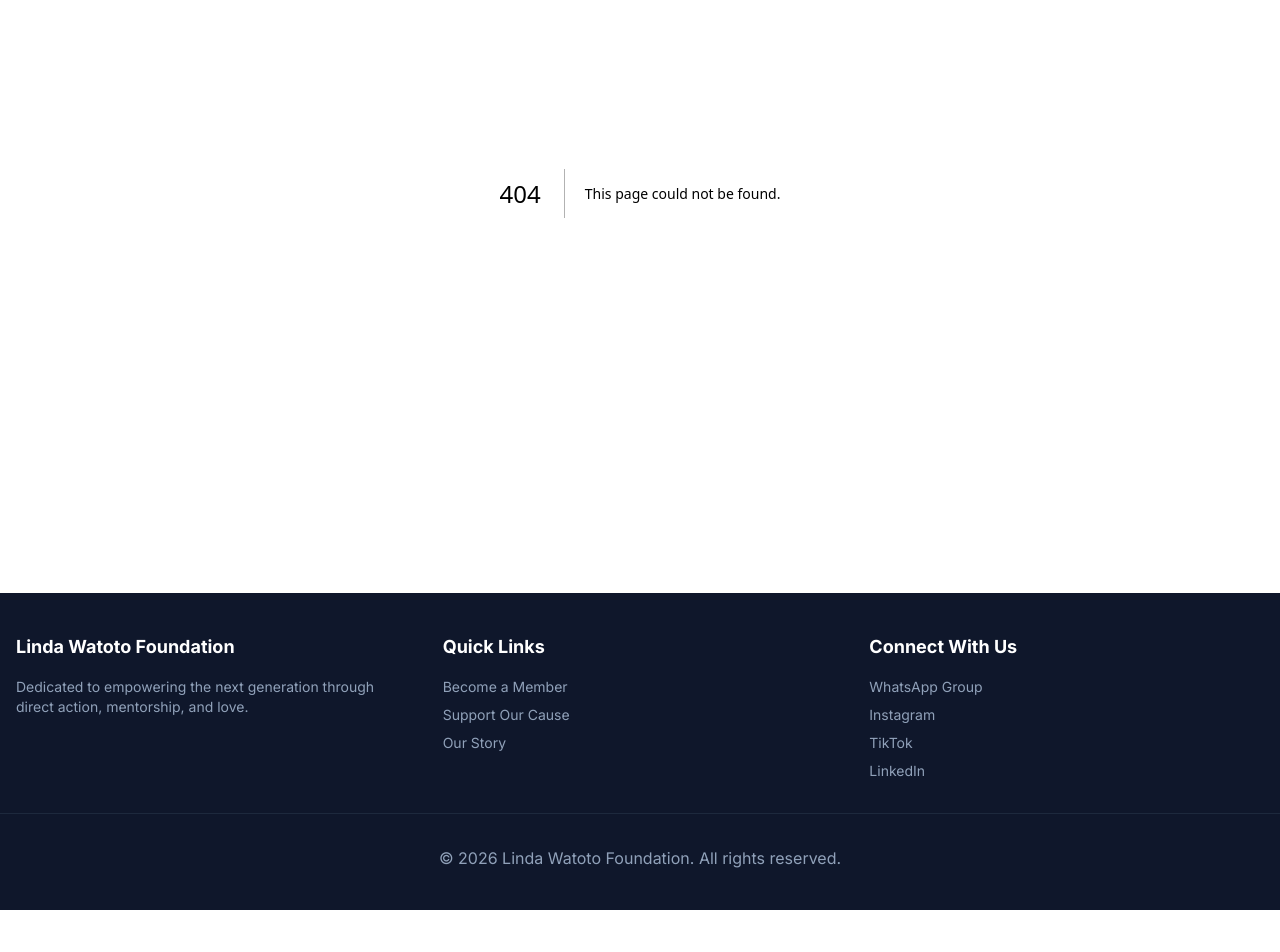
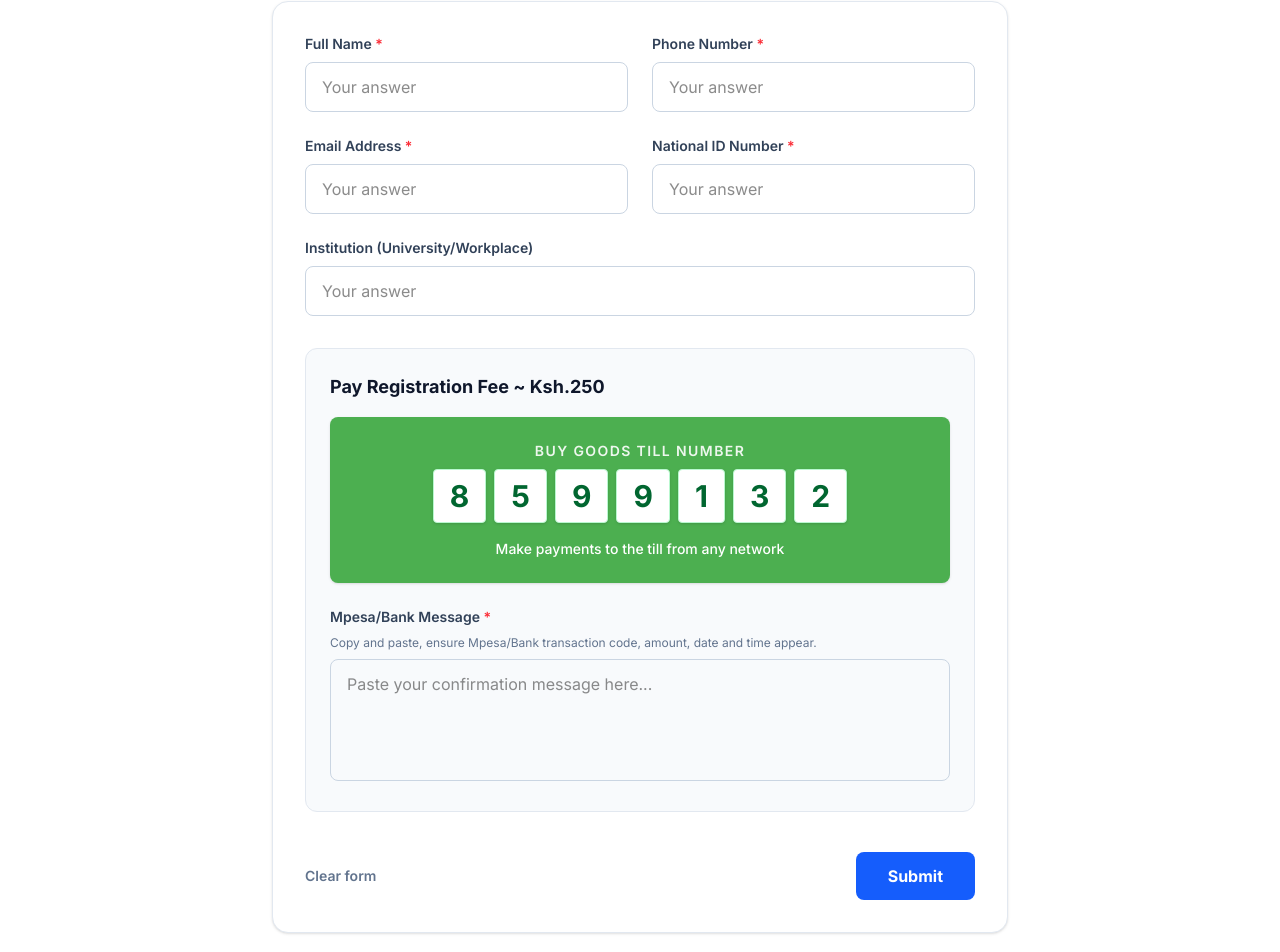
Before and after one commit to JohnwillisAlande/Linda-Watoto-Foundation, a Next.js app: page /join-us in a window 1280 px wide. Before the commit this address had no page. Shown: the part 276-1228 px from the top of the page. Before the commit the page ends 1186 px from the top, so only its background shows below. Built offline with nearby package versions, Linux system fonts and the light colour scheme.

Commit message:
Membership registration page designed

```diff
--- /dev/null
+++ b/app/join-us/page.tsx
@@ -0,0 +1,165 @@
+"use client";
+
+import { useState } from "react";
+
+export default function JoinUsPage() {
+  const [isSubmitting, setIsSubmitting] = useState(false);
+  const [submitMessage, setSubmitMessage] = useState("");
+
+  const handleSubmit = async (e: React.FormEvent<HTMLFormElement>) => {
+    e.preventDefault();
+    setIsSubmitting(true);
+
+    // Placeholder for your Next.js Server Action or API Route
+    setTimeout(() => {
+      setIsSubmitting(false);
+      setSubmitMessage("Registration submitted successfully! We will verify your payment and contact you shortly.");
+      (e.target as HTMLFormElement).reset();
+    }, 1500);
+  };
+
+  return (
+    <main className="container mx-auto px-4 py-16 max-w-3xl">
+      <div className="text-center mb-10">
+        <h1 className="text-4xl font-extrabold text-slate-900 mb-4">Member Registration</h1>
+        <p className="text-slate-600">
+          Fill out the form below and complete the registration fee payment to join the Linda Watoto Foundation.
+        </p>
+      </div>
+
+      <div className="bg-white p-8 rounded-2xl border border-slate-200 shadow-sm">
+        {submitMessage ? (
+          <div className="bg-green-50 text-green-800 p-6 rounded-xl border border-green-200 text-center font-medium">
+            {submitMessage}
+          </div>
+        ) : (
+          <form onSubmit={handleSubmit} className="space-y-6">
+
+            {/* Personal Details Section */}
+            <div className="grid grid-cols-1 md:grid-cols-2 gap-6">
+              <div>
+                <label htmlFor="fullName" className="block text-sm font-semibold text-slate-700 mb-2">
+                  Full Name <span className="text-red-500">*</span>
+                </label>
+                <input
+                  type="text"
+                  id="fullName"
+                  name="fullName"
+                  required
+                  className="w-full px-4 py-3 rounded-lg border border-slate-300 focus:ring-2 focus:ring-blue-600 focus:border-blue-600 outline-none transition-colors"
+                  placeholder="Your answer"
+                />
+              </div>
+
+              <div>
+                <label htmlFor="phoneNumber" className="block text-sm font-semibold text-slate-700 mb-2">
+                  Phone Number <span className="text-red-500">*</span>
+                </label>
+                <input
+                  type="tel"
+                  id="phoneNumber"
+                  name="phoneNumber"
+                  required
+                  className="w-full px-4 py-3 rounded-lg border border-slate-300 focus:ring-2 focus:ring-blue-600 focus:border-blue-600 outline-none transition-colors"
+                  placeholder="Your answer"
+                />
+              </div>
+
+              <div>
+                <label htmlFor="email" className="block text-sm font-semibold text-slate-700 mb-2">
+                  Email Address <span className="text-red-500">*</span>
+                </label>
+                <input
+                  type="email"
+                  id="email"
+                  name="email"
+                  required
+                  className="w-full px-4 py-3 rounded-lg border border-slate-300 focus:ring-2 focus:ring-blue-600 focus:border-blue-600 outline-none transition-colors"
+                  placeholder="Your answer"
+                />
+              </div>
+
+              <div>
+                <label htmlFor="idNumber" className="block text-sm font-semibold text-slate-700 mb-2">
+                  National ID Number <span className="text-red-500">*</span>
+                </label>
+                <input
+                  type="text"
+                  id="idNumber"
+                  name="idNumber"
+                  required
+                  className="w-full px-4 py-3 rounded-lg border border-slate-300 focus:ring-2 focus:ring-blue-600 focus:border-blue-600 outline-none transition-colors"
+                  placeholder="Your answer"
+                />
+              </div>
+            </div>
+
+            <div>
+              <label htmlFor="institution" className="block text-sm font-semibold text-slate-700 mb-2">
+                Institution (University/Workplace)
+              </label>
+              <input
+                type="text"
+                id="institution"
+                name="institution"
+                className="w-full px-4 py-3 rounded-lg border border-slate-300 focus:ring-2 focus:ring-blue-600 focus:border-blue-600 outline-none transition-colors"
+                placeholder="Your answer"
+              />
+            </div>
+
+            {/* Payment Section */}
+            <div className="bg-slate-50 p-6 rounded-xl border border-slate-200 mt-8">
+              <h3 className="text-lg font-bold text-slate-900 mb-4">Pay Registration Fee ~ Ksh.250</h3>
+
+              <div className="bg-[#4CAF50] text-white p-6 rounded-lg text-center mb-6 shadow-sm">
+                <p className="text-sm font-semibold uppercase tracking-widest mb-2 opacity-90">Buy Goods Till Number</p>
+                <div className="flex justify-center gap-2 mb-2">
+                  {"8599132".split("").map((digit, index) => (
+                    <span key={index} className="bg-white text-green-800 text-2xl md:text-3xl font-bold py-2 px-3 md:px-4 rounded shadow-sm border border-green-200">
+                      {digit}
+                    </span>
+                  ))}
+                </div>
+                <p className="text-sm mt-4 font-medium">Make payments to the till from any network</p>
+              </div>
+
+              <div>
+                <label htmlFor="mpesaMessage" className="block text-sm font-semibold text-slate-700 mb-2">
+                  Mpesa/Bank Message <span className="text-red-500">*</span>
+                </label>
+                <p className="text-xs text-slate-500 mb-2">Copy and paste, ensure Mpesa/Bank transaction code, amount, date and time appear.</p>
+                <textarea
+                  id="mpesaMessage"
+                  name="mpesaMessage"
+                  required
+                  rows={4}
+                  className="w-full px-4 py-3 rounded-lg border border-slate-300 focus:ring-2 focus:ring-blue-600 focus:border-blue-600 outline-none transition-colors resize-none"
+                  placeholder="Paste your confirmation message here..."
+                ></textarea>
+              </div>
+            </div>
+
+            {/* Submit Button */}
+            <div className="pt-4 flex justify-between items-center">
+              <button
+                type="button"
+                onClick={(e) => (e.target as HTMLButtonElement).form?.reset()}
+                className="text-sm text-slate-500 hover:text-slate-800 font-semibold"
+              >
+                Clear form
+              </button>
+              <button
+                type="submit"
+                disabled={isSubmitting}
+                className="px-8 py-3 bg-blue-600 text-white font-bold rounded-lg hover:bg-blue-700 transition-colors disabled:bg-blue-400 disabled:cursor-not-allowed"
+              >
+                {isSubmitting ? "Submitting..." : "Submit"}
+              </button>
+            </div>
+
+          </form>
+        )}
+      </div>
+    </main>
+  );
+}
```
